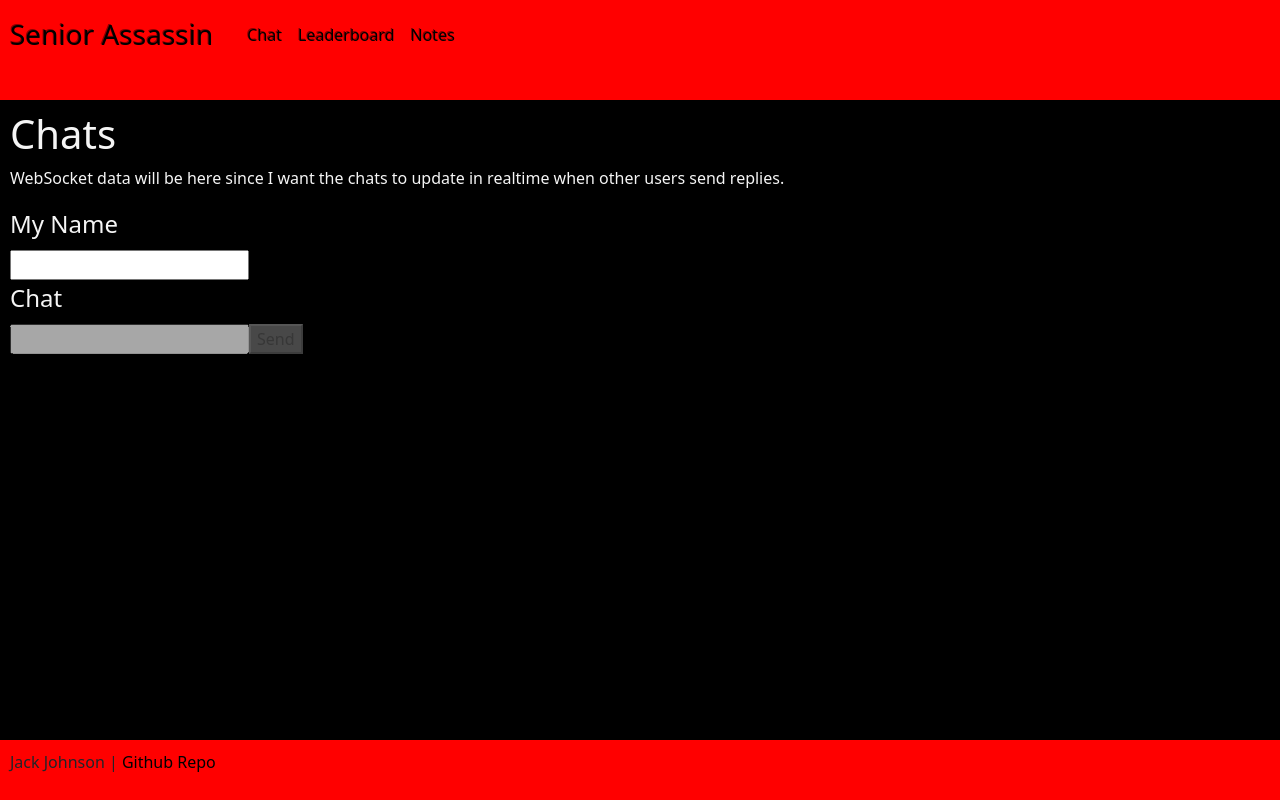
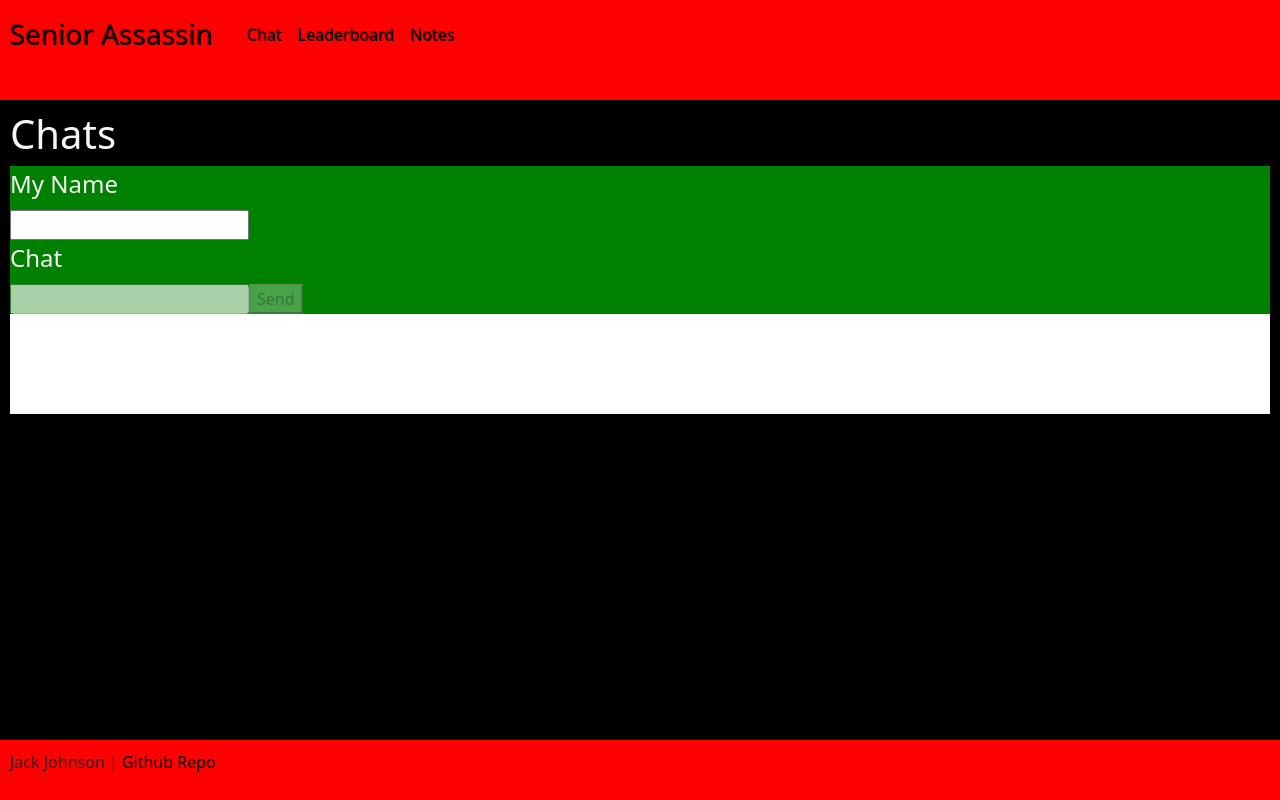
Before and after one commit to jrj221/startup2024, a React (Vite) app in the folder startupVite/: page /chat in a window 1280 px wide. Built offline with nearby package versions, Linux system fonts and the light colour scheme; no server answers.

Commit message:
4. WEBSOCKET DELIVERABLE. Client-side was having issues selecting elements  since I guess the DOMloaded event doesn't work completely right with react components, so i adjusted the approach with a useEffect hook to trigger after DOM was fully rendered

```diff
--- a/startupVite/src/chat/chat.jsx
+++ b/startupVite/src/chat/chat.jsx
@@ -1,8 +1,10 @@
 import React, { useEffect } from 'react';
-import { sendMessage } from './chatClient.js';
+import { setupWebSocket, sendMessage } from './chatClient.js';
 
 export function Chat() {
     useEffect(() => {
+        const socket = setupWebSocket();
+
         const input = document.querySelector('#newMsg');
         input.addEventListener('keydown', (e) => {
             if (e.key === 'Enter') {
@@ -20,18 +22,16 @@ export function Chat() {
 
         // Cleanup to remove event listeners when component unmounts
         return () => {
-            if (input) input.removeEventListener('keydown', sendMessage);
-            if (myName) myName.removeEventListener('keyup', sendMessage);
+            input.removeEventListener('keydown', sendMessage);
+            myName.removeEventListener('keyup', sendMessage);
+            socket.close();
         };
-    }, []);  // Empty dependency array triggers on mount
+    }, []);
 
     return (
         <main>
             <h1>Chats</h1>
-            <p>
-                WebSocket data will be here since I want the chats to update
-                in realtime when other users send replies.
-            </p>
+            <div className="chat">
                 <div>
                     <fieldset id="nameControls">
                         <legend>My Name</legend>
@@ -44,6 +44,7 @@ export function Chat() {
                     <button onClick={sendMessage}>Send</button>
                 </fieldset>
                 <div id="chatText"></div>
+            </div>
         </main>
     );
 }
--- a/startupVite/src/chat/chatClient.js
+++ b/startupVite/src/chat/chatClient.js
@@ -1,9 +1,8 @@
 // Adjust the webSocket protocol to what is being used for HTTP (this sends the upgrade request)
 const protocol = window.location.protocol === 'http:' ? 'ws' : 'wss';
-let socket;
 
-document.addEventListener('DOMContentLoaded', () => {
-    socket = new WebSocket(`${protocol}://${window.location.host}/ws`);
+export function setupWebSocket() {
+    const socket = new WebSocket(`${protocol}://${window.location.host}/ws`);
 
     // Display that we have opened the webSocket
     socket.onopen = (event) => {
@@ -23,7 +22,9 @@ document.addEventListener('DOMContentLoaded', () => {
         document.querySelector('#nameControls').disabled = true;
         document.querySelector('#chatControls').disabled = true;
     };
-});
+
+    return socket;
+}
 
 // Send a message over the webSocket
 export function sendMessage() {
@@ -40,6 +41,7 @@ export function sendMessage() {
 // Create one long list of messages
 function appendMsg(cls, from, msg) {
     const chatText = document.querySelector('#chatText');
+    console.log(chatText);
     const chatEl = document.createElement('div');
     chatEl.innerHTML = `<span class="${cls}">${from}</span>: ${msg}</div>`;
     chatText.append(chatEl);
--- a/startupVite/src/stylesheet.css
+++ b/startupVite/src/stylesheet.css
@@ -130,7 +130,10 @@ ul {
 
 
 /* Chat Elements */
-.chatText {
+.chat {
+  background-color: green;
+}
+#chatText {
   background-color: white;
   height: 100px;
 }
@@ -142,11 +145,6 @@ ul {
 }
 .me {
   color: green;
-}
-
-input.message {
-  border-radius: 10px;
-  float: right;
 }
 
 /* Registration Elements */
```
Lines whose indentation alone changed are shown as unchanged.
